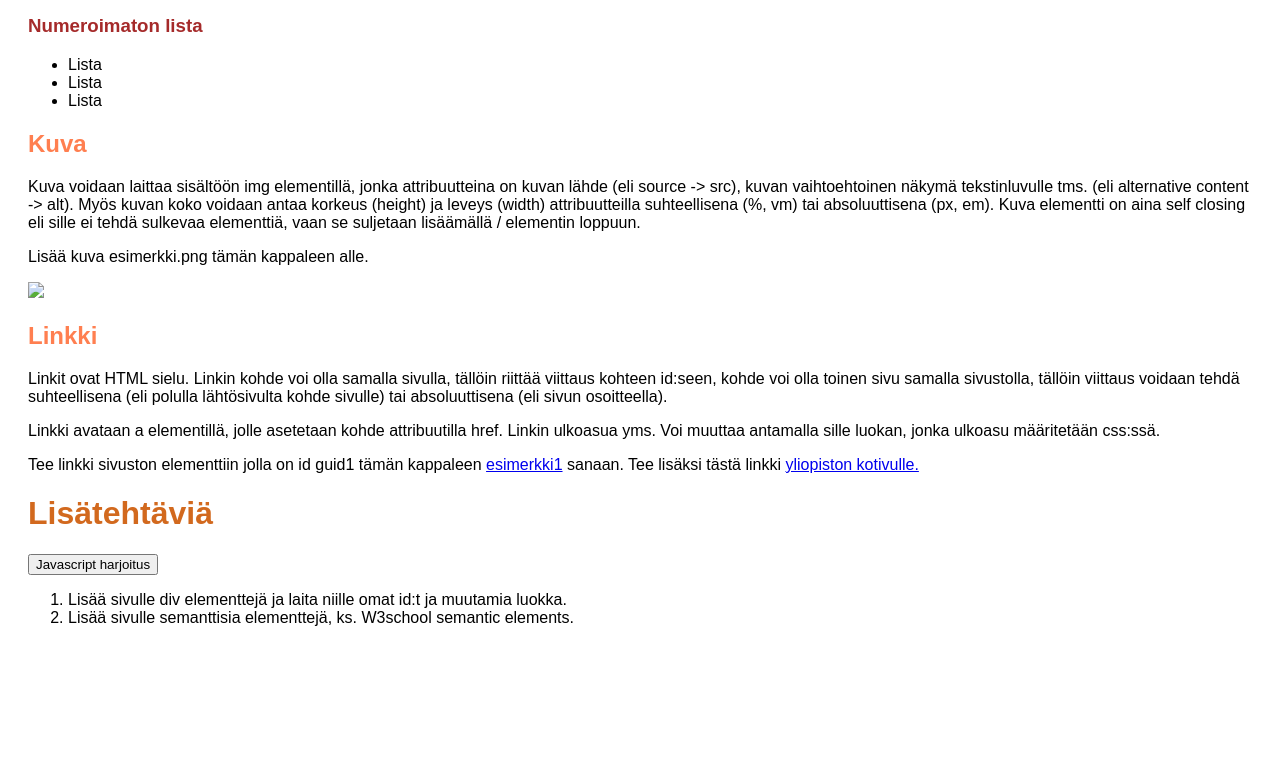
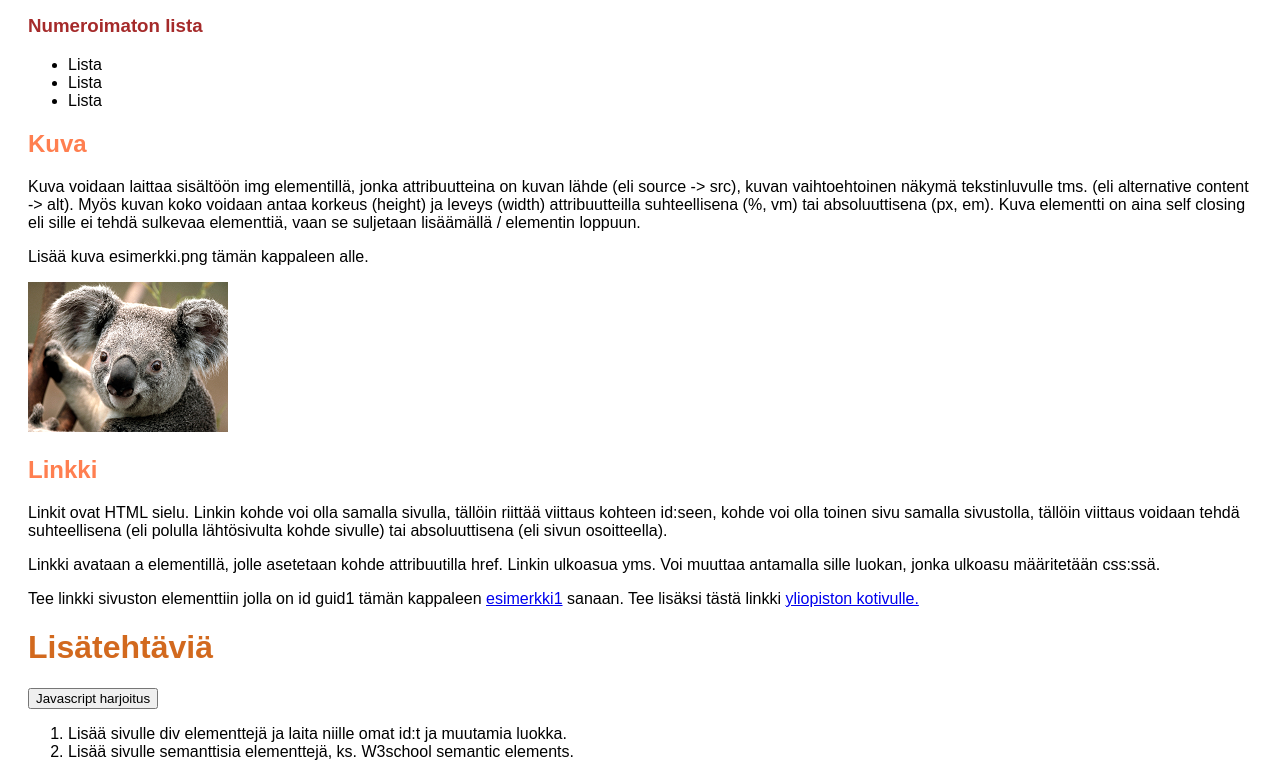
Before and after one commit to MonaLina1/MonaLina1.github.io, a plain HTML site: page index.html in a window 1280 px wide. Shown: the part 963-1740 px from the top of the page. Before the commit the page ends 1606 px from the top, so only its background shows below. Drawn offline with Linux system fonts and the light colour scheme.

Commit message:
Update index.html

```diff
--- a/index.html
+++ b/index.html
@@ -59,7 +59,7 @@
 	<p>Kuva voidaan laittaa sisältöön img elementillä, jonka attribuutteina on kuvan lähde (eli source -> src), kuvan vaihtoehtoinen näkymä tekstinluvulle tms. (eli alternative content -> alt). Myös kuvan koko voidaan antaa korkeus (height) ja leveys (width) attribuutteilla suhteellisena (%, vm) tai absoluuttisena (px, em). Kuva elementti on aina self closing eli sille ei tehdä sulkevaa elementtiä, vaan se suljetaan lisäämällä / elementin loppuun. </p>
 	<p>Lisää kuva esimerkki.png tämän kappaleen alle. </p>
 	<p>
-		<img src="esimerkki.png/">
+		<img src="esimerkki.png">
 	</p>
 	<h2>Linkki</h2>
 	<p>Linkit ovat HTML sielu. Linkin kohde voi olla samalla sivulla, tällöin riittää viittaus kohteen id:seen, kohde voi olla toinen sivu samalla sivustolla, tällöin viittaus voidaan tehdä suhteellisena (eli polulla lähtösivulta kohde sivulle) tai absoluuttisena (eli sivun osoitteella). </p>
```
